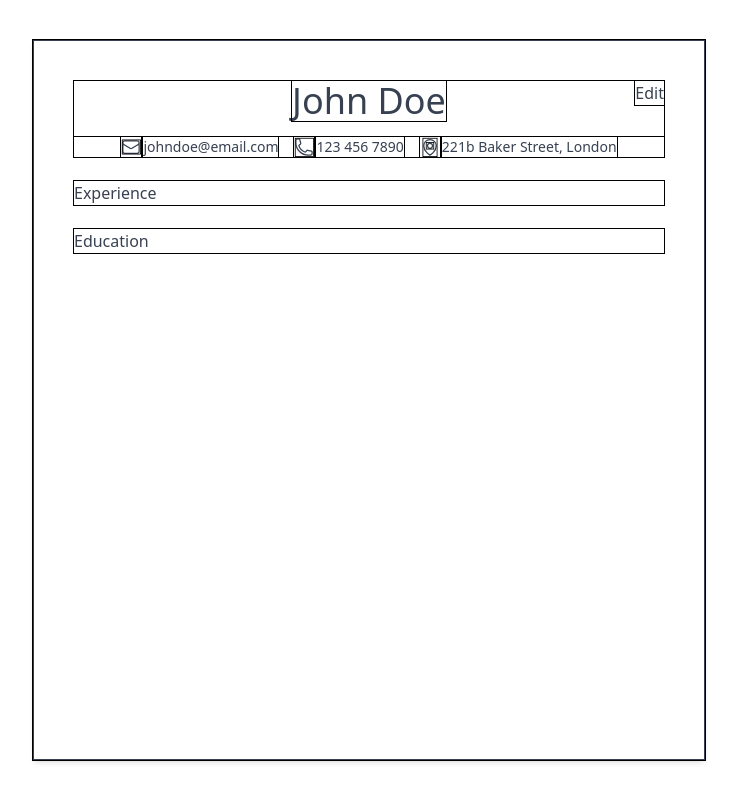
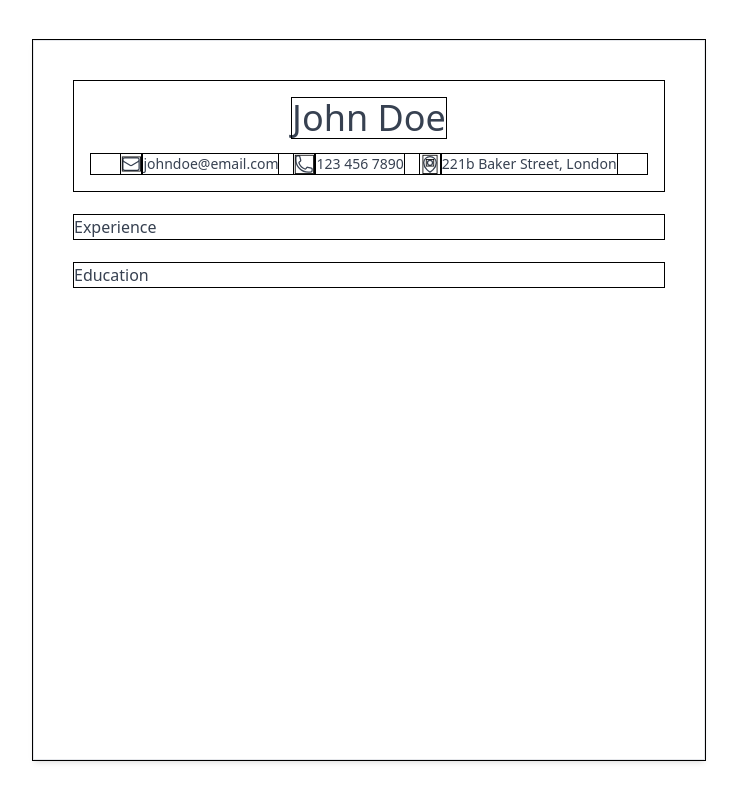
Before and after one commit to royojeda/cv-application, a React (Create React App) app: page / in a window 1280 px wide. Shown: the whole page, without its empty margins (271-1008 px from the left). Built offline with nearby package versions, Linux system fonts and the light colour scheme.

Commit message:
Update GeneralInformation's edit button rendering
Show the edit button only when user hovers over the component.

Updated styles.

```diff
--- a/src/App.tsx
+++ b/src/App.tsx
@@ -6,7 +6,7 @@ export default class App extends React.Component {
     return (
       <div className="flex min-h-screen w-screen text-gray-700">
         <div className="flex flex-1 items-center justify-center p-4 sm:p-10">
-          <div className="flex min-h-full max-w-2xl flex-1 flex-col gap-6 border border-gray-700 p-4 shadow-md sm:p-10">
+          <div className="flex min-h-full max-w-2xl flex-1 flex-col gap-6 border p-4 shadow-md sm:p-10">
             <GeneralInformation />
             <div>Experience</div>
             <div>Education</div>
--- a/src/components/GeneralInformation.tsx
+++ b/src/components/GeneralInformation.tsx
@@ -1,9 +1,15 @@
-import React from "react";
+import React, { SyntheticEvent } from "react";
 import UserInfo from "./UserInfo";
 
 export default class GeneralInformation extends React.Component<
   Record<string, never>,
-  { name: string; emailAddress: string; phoneNumber: string; address: string }
+  {
+    name: string;
+    emailAddress: string;
+    phoneNumber: string;
+    address: string;
+    isEditing: boolean;
+  }
 > {
   constructor(props: Record<string, never>) {
     super(props);
@@ -12,14 +18,37 @@ export default class GeneralInformation extends React.Component<
       emailAddress: "johndoe@email.com",
       phoneNumber: "123 456 7890",
       address: "221b Baker Street, London",
+      isEditing: false,
     };
   }
 
+  handleMouseEnter = (event: SyntheticEvent) => {
+    event.currentTarget.classList.replace("border-white", "border-gray-200");
+    event.currentTarget.classList.add("shadow-md");
+    event.currentTarget.classList.remove("transition", "duration-200");
+    this.setState({ isEditing: true });
+  };
+
+  handleMouseLeave = (event: SyntheticEvent) => {
+    event.currentTarget.classList.replace("border-gray-200", "border-white");
+    event.currentTarget.classList.remove("shadow-md");
+    event.currentTarget.classList.add("transition", "duration-200");
+    this.setState({ isEditing: false });
+  };
+
   render() {
-    const { name, emailAddress, phoneNumber, address } = this.state;
+    const { name, emailAddress, phoneNumber, address, isEditing } = this.state;
     return (
-      <div className="general-information relative flex flex-col items-center gap-4">
-        <button className="absolute right-0">Edit</button>
+      <div
+        onMouseEnter={this.handleMouseEnter}
+        onMouseLeave={this.handleMouseLeave}
+        className="general-information relative flex flex-col items-center gap-4 border border-white p-4"
+      >
+        {isEditing && (
+          <button className="absolute right-4 top-4 border py-1 px-3 shadow transition hover:bg-gray-700 hover:text-white active:bg-gray-800">
+            Edit
+          </button>
+        )}
         <div className="text-center text-4xl font-medium">{name}</div>
         <div className="flex w-full flex-col items-center justify-center gap-4 xs:flex-row">
           <UserInfo contentType="email" content={emailAddress} />
```
